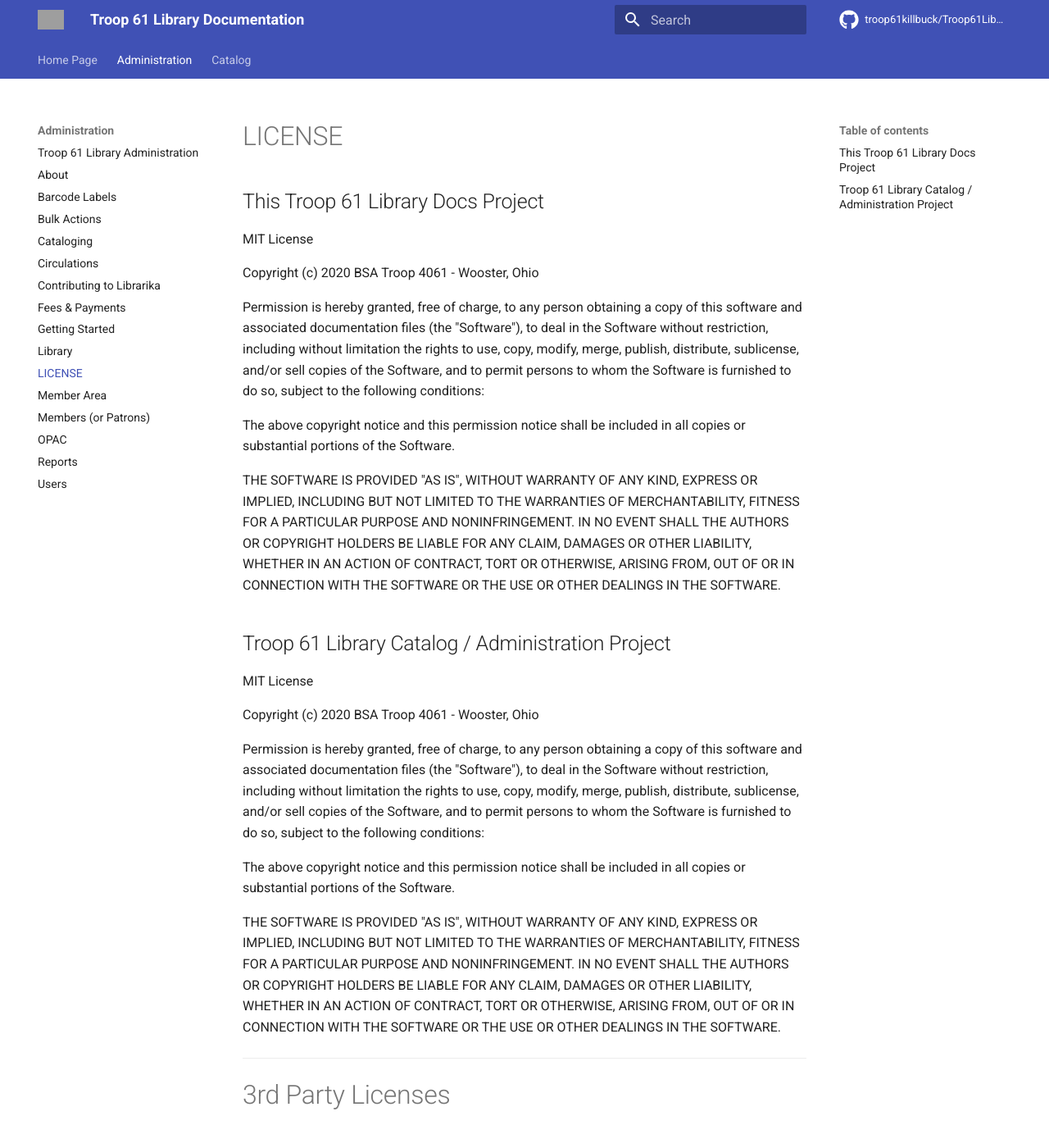
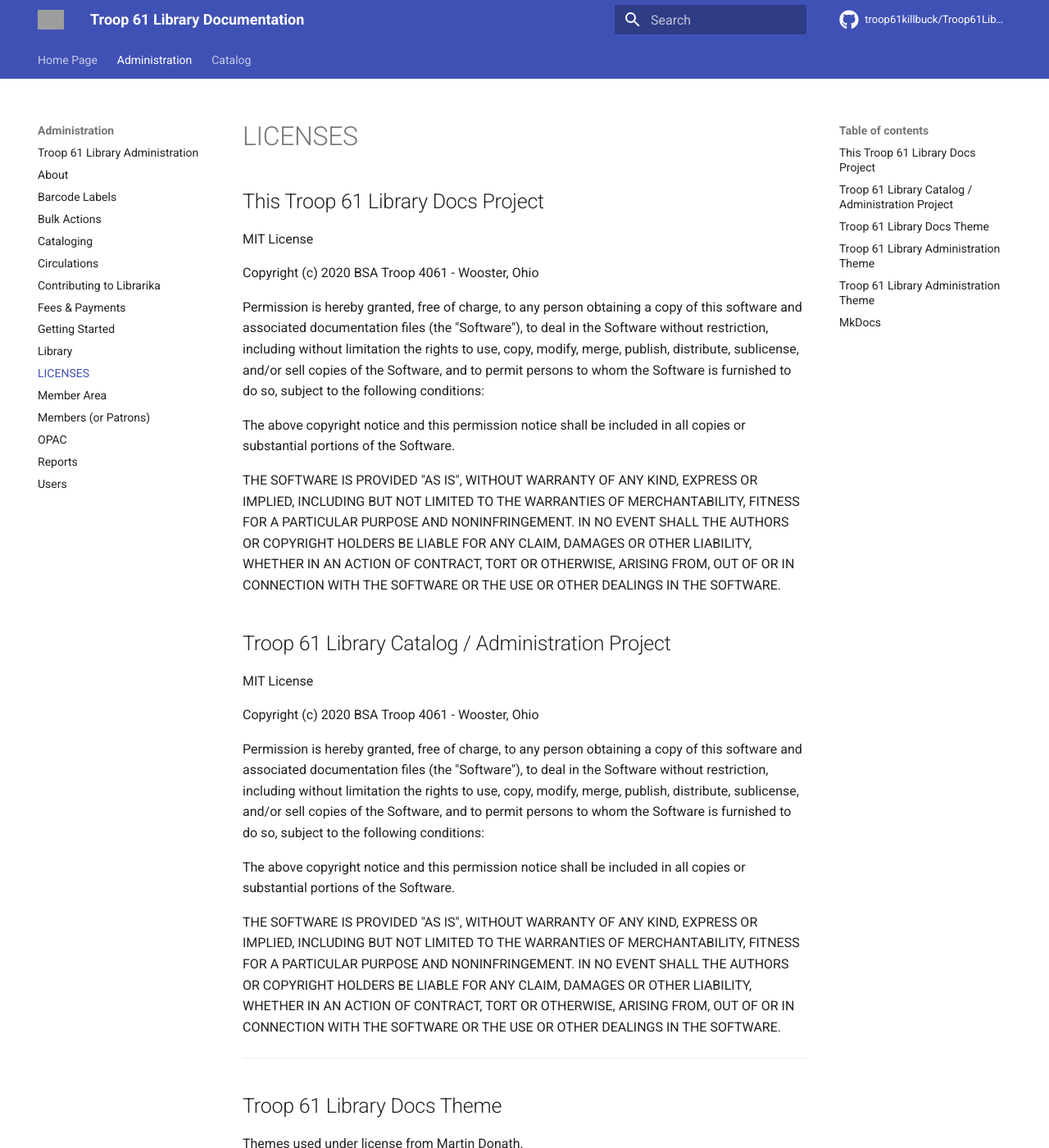
Before and after one commit to jackveney/Troop61LibraryDocs, an MkDocs documentation site: the page built from docs/Administration/license.md, in a window 1280 px wide and 1400 px high. Shown: the whole window at 82% size. Built offline with MkDocs 1.6.1 and Material for MkDocs 9.7.7, drawn with Linux system fonts in a browser that asks for light colours; comment, search, counter and statistics services are not loaded; grey boxes are pictures that could not be loaded.

Commit message:
Update license.md

```diff
--- a/docs/Administration/license.md
+++ b/docs/Administration/license.md
@@ -1,4 +1,4 @@
-# LICENSE
+# LICENSES
 
 ## This Troop 61 Library Docs Project
 
@@ -51,8 +51,6 @@ SOFTWARE.
 
 ---
 
-# 3rd Party Licenses
-
 ## Troop 61 Library Docs Theme
 
 Themes used under license from Martin Donath.
```
